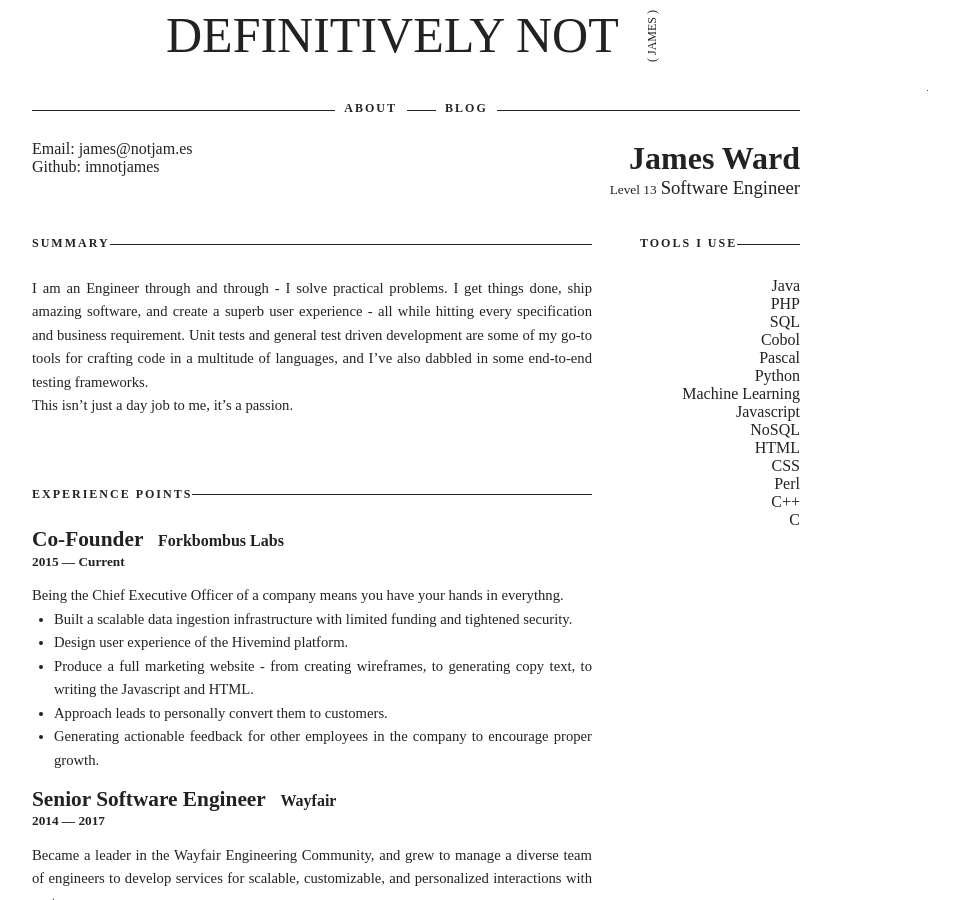
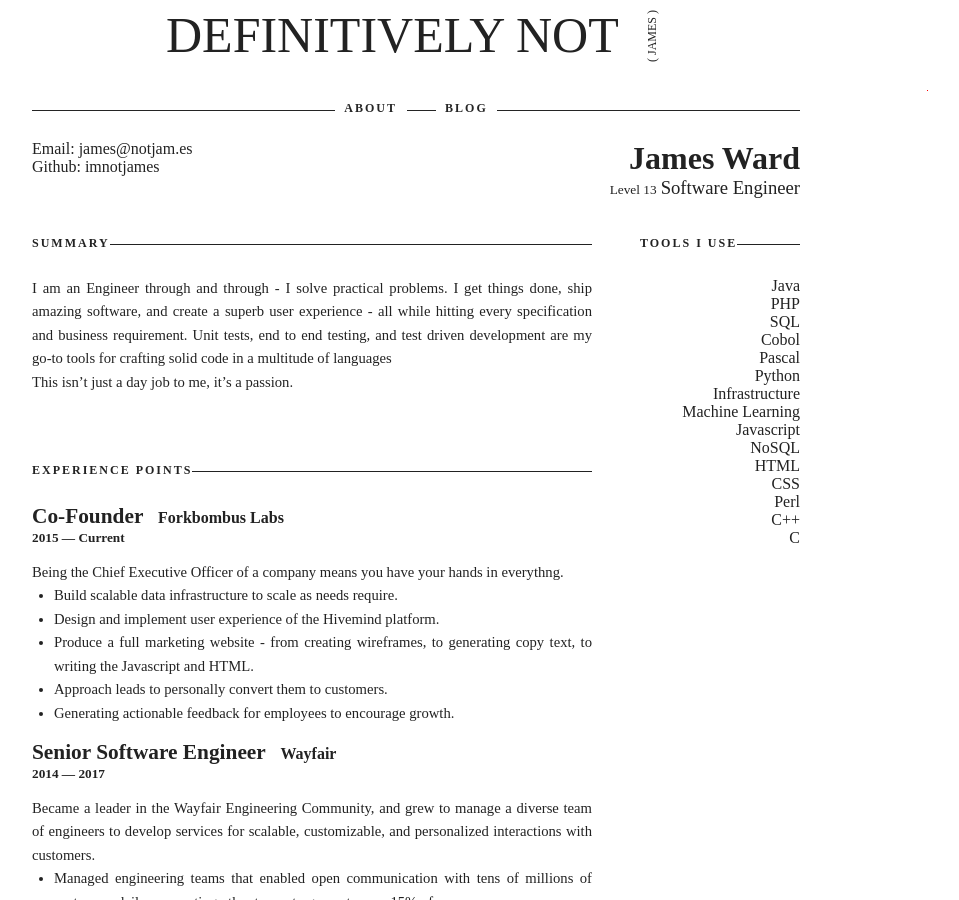
Before and after one commit to imnotjames/imnotjames.github.io, a Jekyll site: the page built from resume.html, in a window 1280 px wide and 900 px high. Shown: the whole window, without its empty margins (224-1183 px from the left). Built offline with Jekyll 4.4.1, drawn with Linux system fonts in a browser that asks for light colours; some web fonts are replaced.

Commit message:
update resume

```diff
--- a/_data/resume.json
+++ b/_data/resume.json
@@ -16,8 +16,7 @@
 				"url": "http://github.com/imnotjames/"
 			}
 		],
-		"summary":
-			"I am an Engineer through and through - I solve practical problems. I get things done, ship amazing software, and create a superb user experience - all while hitting every specification and business requirement.  Unit tests and general test driven development are some of my go-to tools for crafting code in a multitude of languages, and I've also dabbled in some end-to-end testing frameworks.\n\nThis isn't just a day job to me, it's a passion."
+		"summary": "I am an Engineer through and through - I solve practical problems. I get things done, ship amazing software, and create a superb user experience - all while hitting every specification and business requirement.  Unit tests, end to end testing, and test driven development are my go-to tools for crafting solid code in a multitude of languages\n\nThis isn't just a day job to me, it's a passion."
 	},
 	"work": [
 		{
@@ -27,11 +26,11 @@
 			"startDate": "November 15, 2015",
 			"summary": "Being the Chief Executive Officer of a company means you have your hands in everythng.",
 			"highlights": [
-				"Built a scalable data ingestion infrastructure with limited funding and tightened security.",
-				"Design user experience of the Hivemind platform.",
+				"Build scalable data infrastructure to scale as needs require.",
+				"Design and implement user experience of the Hivemind platform.",
 				"Produce a full marketing website - from creating wireframes, to generating copy text, to writing the Javascript and HTML.",
 				"Approach leads to personally convert them to customers.",
-				"Generating actionable feedback for other employees in the company to encourage proper growth."
+				"Generating actionable feedback for employees to encourage growth."
 			]
 		},
 		{
@@ -103,7 +102,7 @@
 		},
 		{
 			"name": "SQL",
-			"level": "Advanced",
+			"level": "Expert",
 			"keywords": [
 				"MySQL",
 				"T-SQL",
@@ -131,6 +130,20 @@
 				"Django",
 				"Twisted",
 				"pandas"
+			]
+		},
+		{
+			"name": "Infrastructure",
+			"level": "Advanced",
+			"keywords": [
+				"Linux",
+				"Windows",
+				"Chef",
+				"Puppet",
+				"Kubernetes",
+				"Docker",
+				"Helm",
+
 			]
 		},
 		{
```
